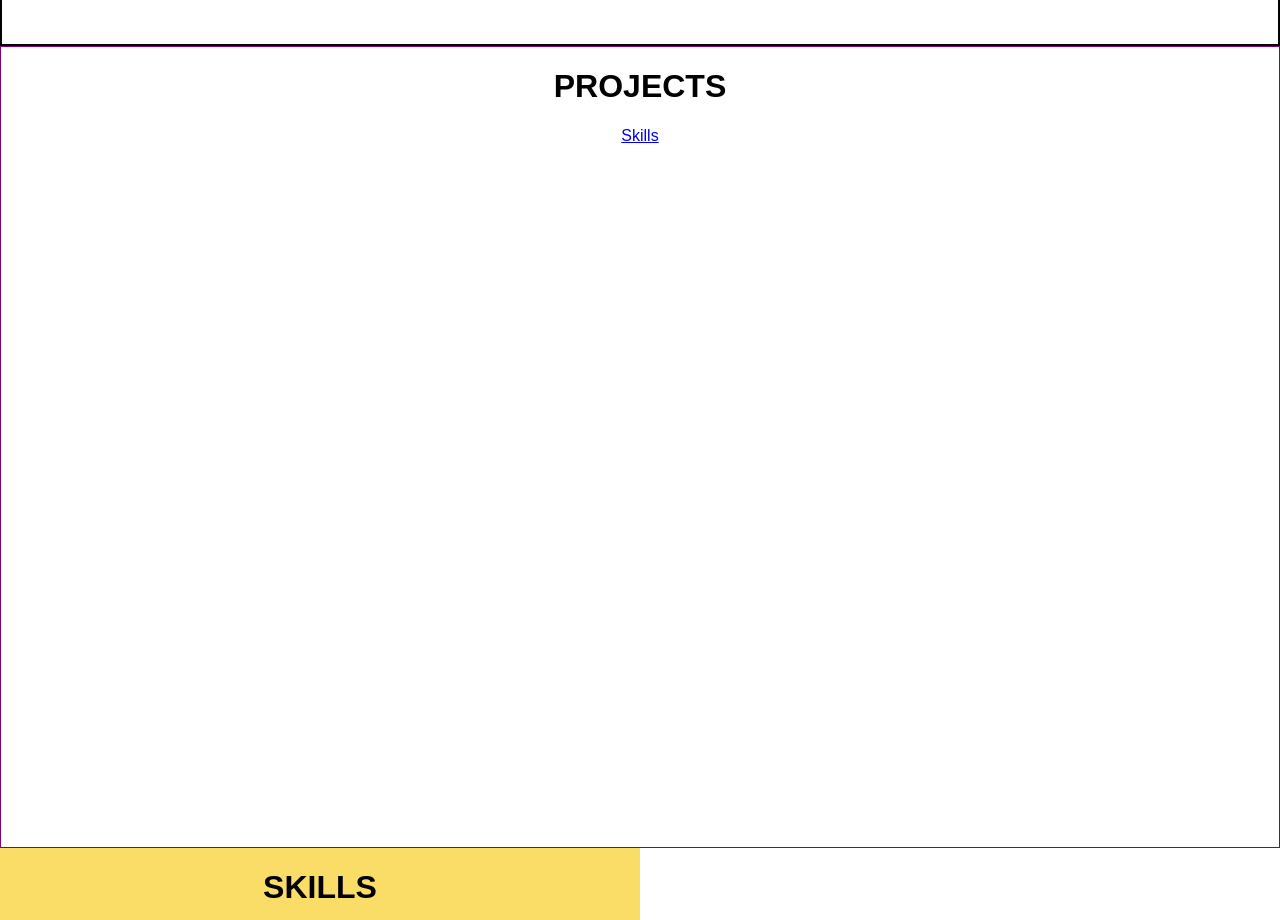
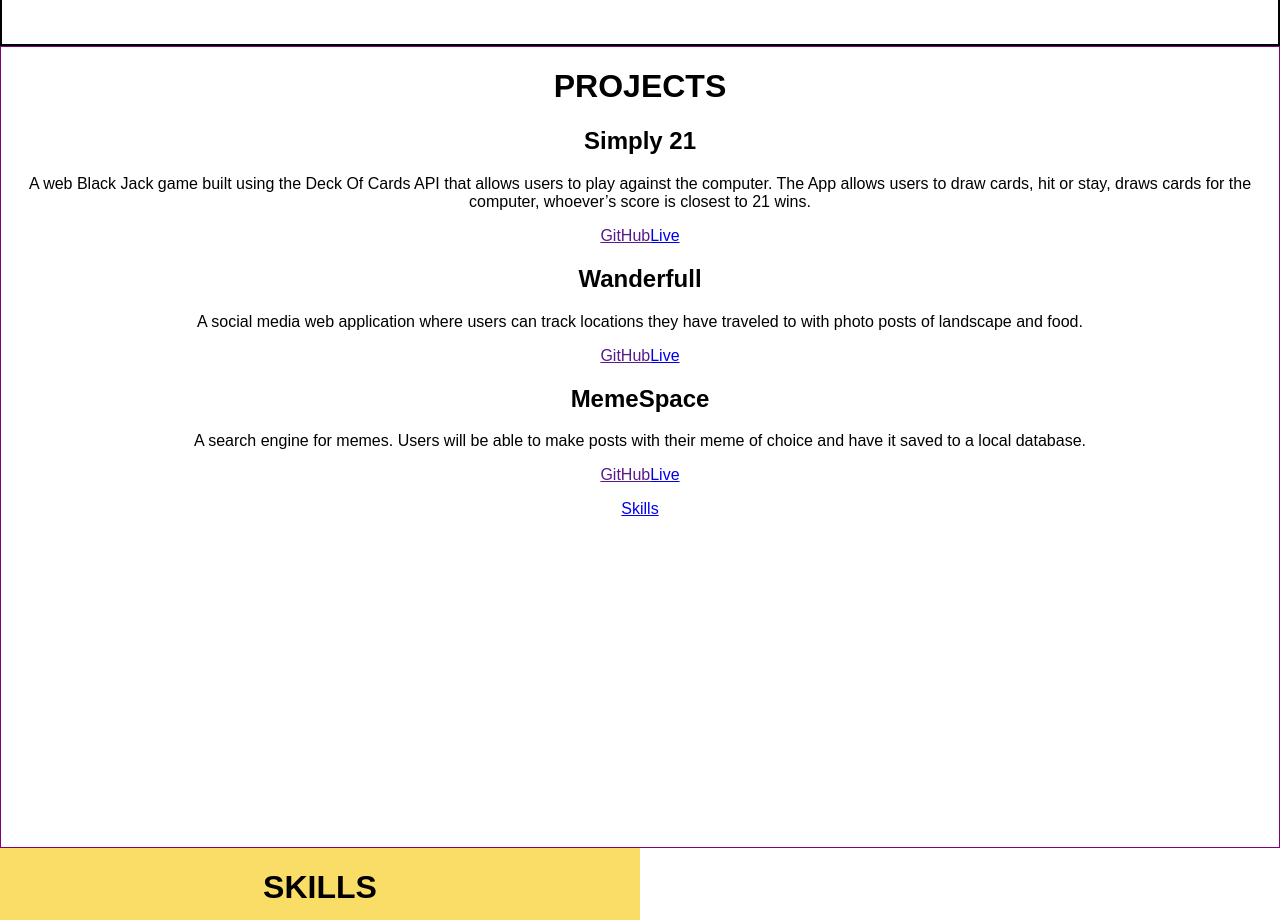
Before and after one commit to durdonadjalilova/personal-portfolio, a React (Create React App) app: page / in a window 1280 px wide. Shown: the part 1560-2480 px from the top of the page. Built offline with nearby package versions, Linux system fonts and the light colour scheme.

Commit message:
projects appear on projects section

```diff
--- a/src/components/DisplayProjects.jsx
+++ b/src/components/DisplayProjects.jsx
@@ -1,18 +1,26 @@
 import React from 'react'
+import projects from './Projects'
 
-// componentDidMount(){
-//     this.createCard()
-// }
-// const createCard = () =>{
-//     const {projects} = this.props
-//     console.log(projects)
 
-// }
-const DisplayProjects = () =>(
+const cards = projects.map(el => {
+   return (
+        <div>
+            <h2>{el.title}</h2>
+            <p>{el.description}</p>
+            <a href={el.github}>GitHub</a>
+            <a href={el.live}>Live</a>
+        </div>
+
+    )
+})
+
+const DisplayProjects = () => (
     <div className='projectsSection' id='projects'>
         <h1>PROJECTS</h1>
-
-        <a href ='#skills'>Skills</a>
+        <p>
+            {cards}
+        </p>
+        <a href='#skills'>Skills</a>
     </div>
 )
 
```
